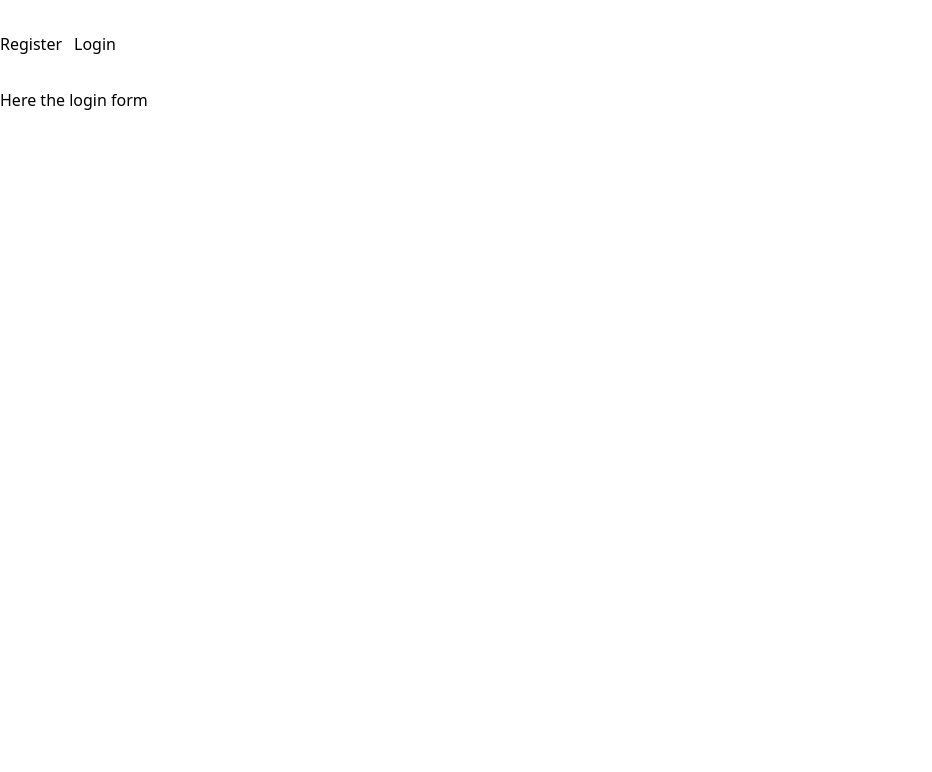
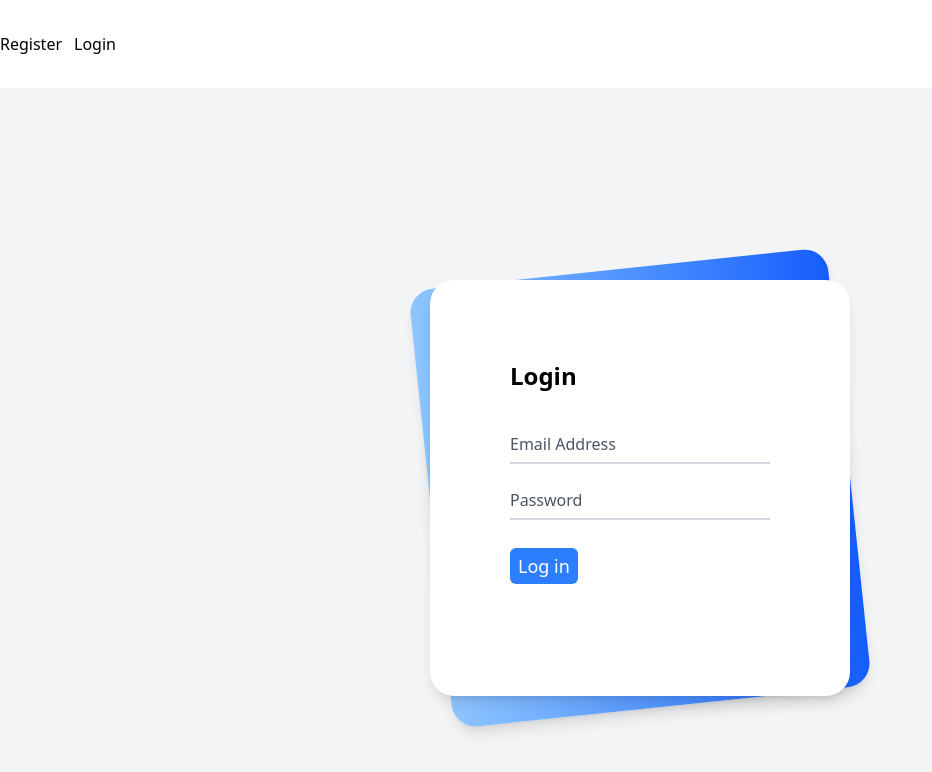
Before and after one commit to aaronted009/useful_api_teddy.aballo, a Vue app in the folder frontend/: page /auth/login in a window 1280 px wide. Shown: the top 772 px of the page, without its empty margins (0-932 px from the left). Built offline with nearby package versions, Linux system fonts and the light colour scheme; no server answers.

Commit message:
refactor: add LoginComponent in LoginView

```diff
--- a/frontend/src/views/LoginView.vue
+++ b/frontend/src/views/LoginView.vue
@@ -1,8 +1,9 @@
 <script setup>
 import HeaderComponent from '@/components/HeaderComponent.vue'
+import LoginComponent from '@/components/LoginComponent.vue'
 </script>
 
 <template>
   <HeaderComponent />
-  Here the login form
+  <LoginComponent />
 </template>
```
